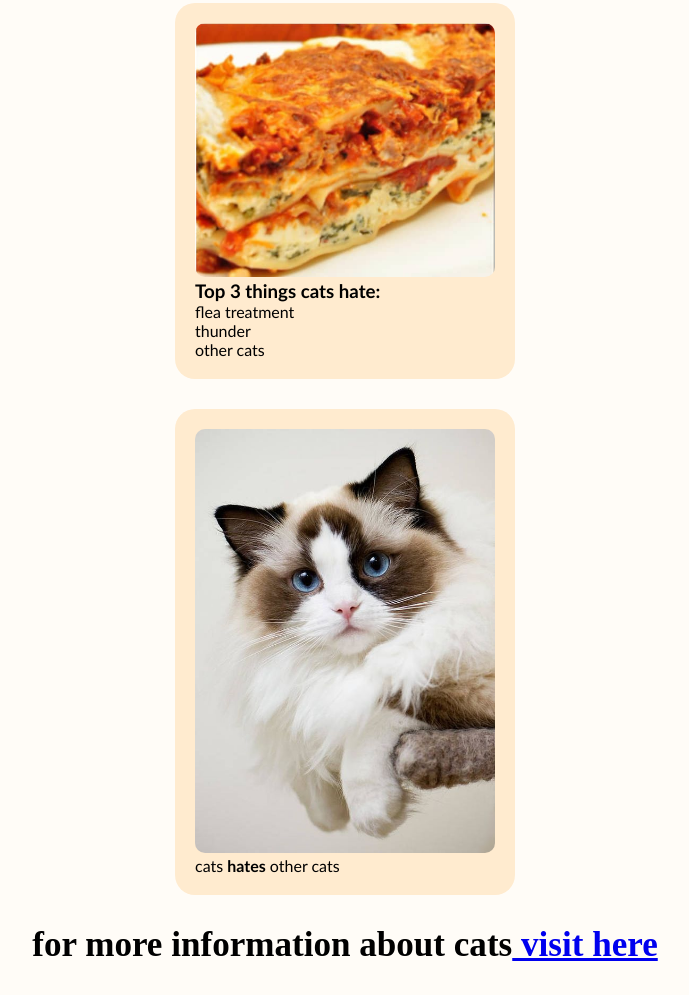
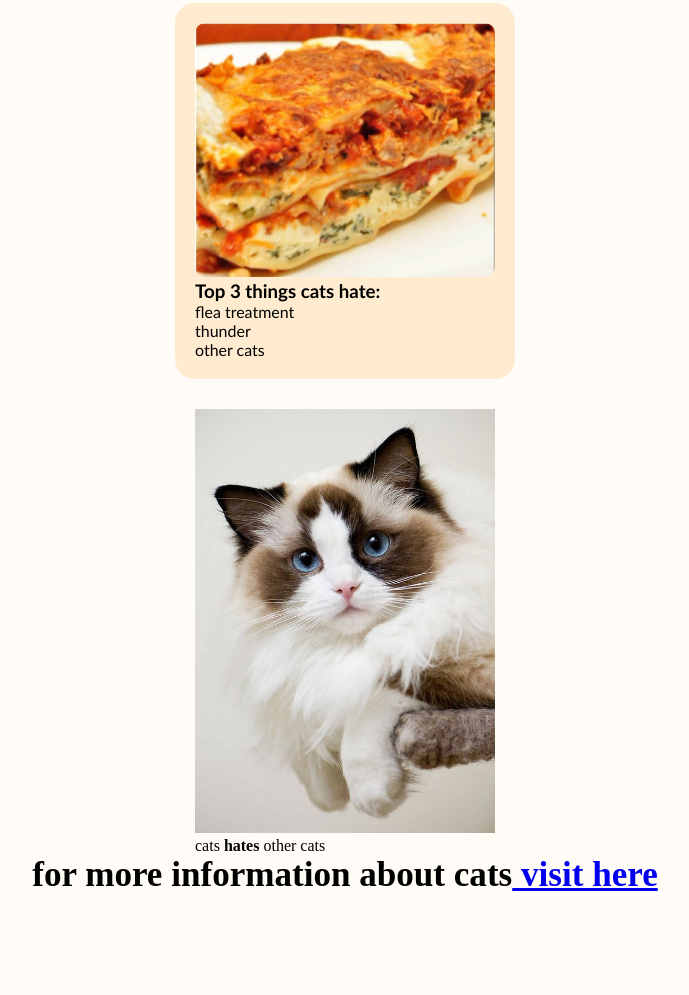
Before and after one commit to Fuhad-adeyanju09/my-projects.html, a plain HTML site: page index.html in a window 1280 px wide. Shown: the part 960-1955 px from the top of the page, without its empty margins (295-984 px from the left). After the commit the page ends 1885 px from the top, so only its background shows below. Drawn offline with Linux system fonts and the light colour scheme.

Commit message:
Override with new folder content

```diff
--- a/my projects.html
+++ b/index.html
@@ -31,7 +31,7 @@
             <li>other cats</li>
         </ul>
     </div>
-    <div class="cat3">
+    <div class="cat 3">
         <img src="cat3.jpg" width="250px">
         <p>  cats <b>hates</b> other cats</p>
     </div>
```
